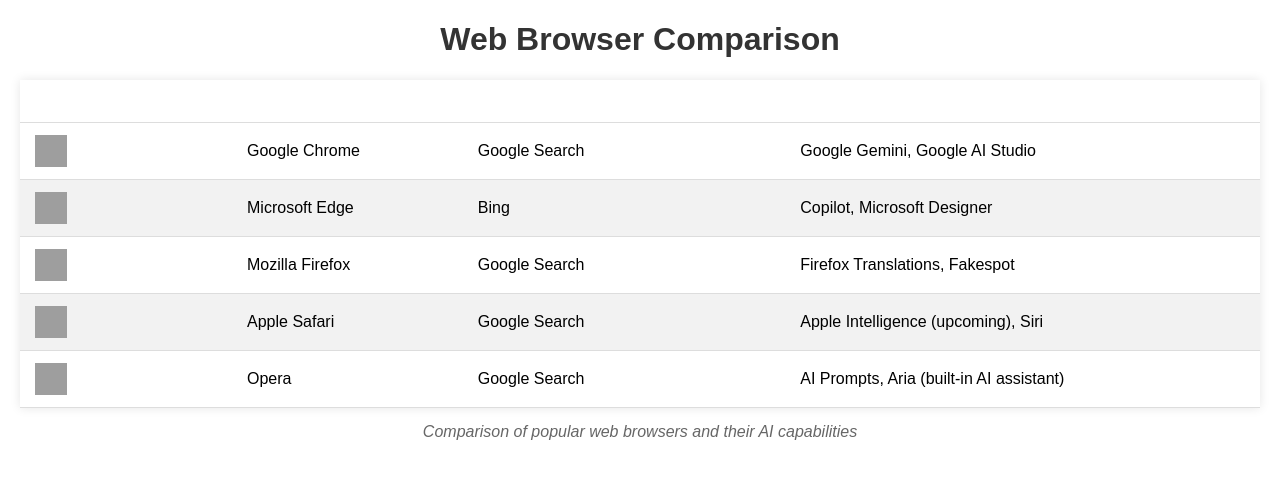
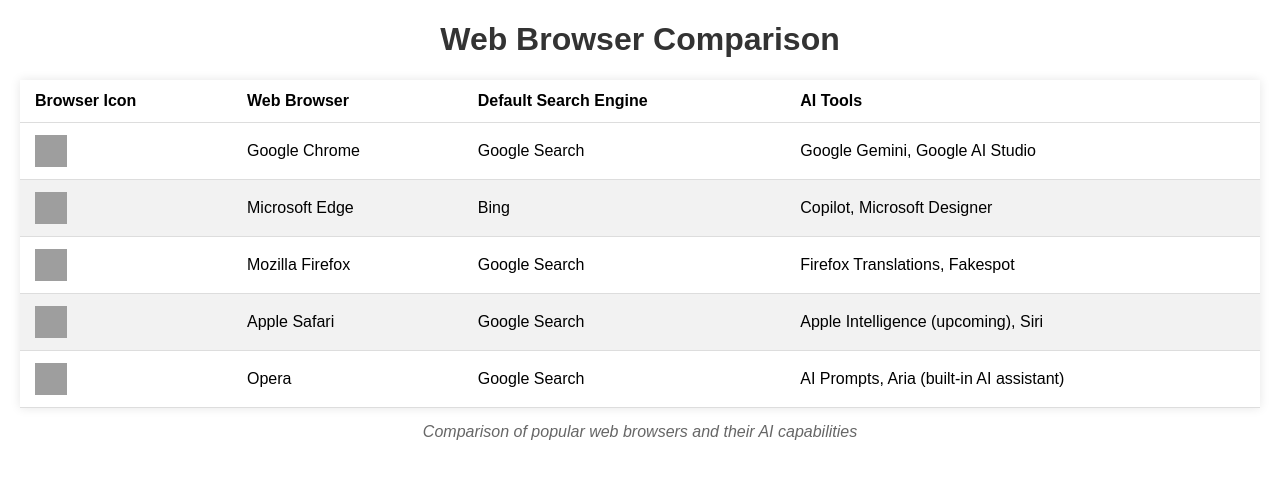
Before and after one commit to mwendwa2/Table-assignment, a plain HTML site: page index.html in a window 1280 px wide. Drawn offline with Linux system fonts and the light colour scheme; grey boxes are pictures that could not be loaded.

Commit message:
Update index.html

```diff
--- a/index.html
+++ b/index.html
@@ -31,11 +31,11 @@
             text-align: left;
             border-bottom: 1px solid #ddd;
         }
-        th {
-
-            color: white;
-            font-weight: bold;
-        }
+      th {
+    background-color: transparent;
+    color: black;
+    font-weight: bold;
+   }
         tr:nth-child(even) {
             background-color: #f2f2f2;
         }
```
